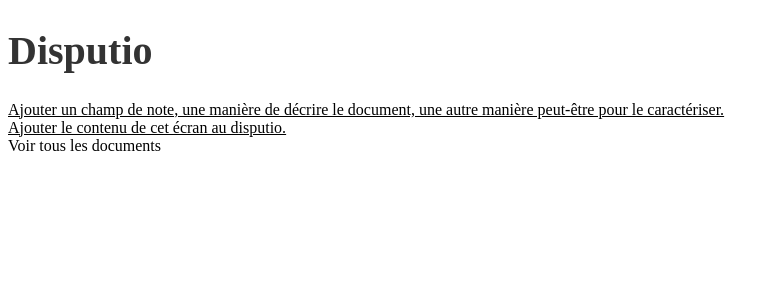
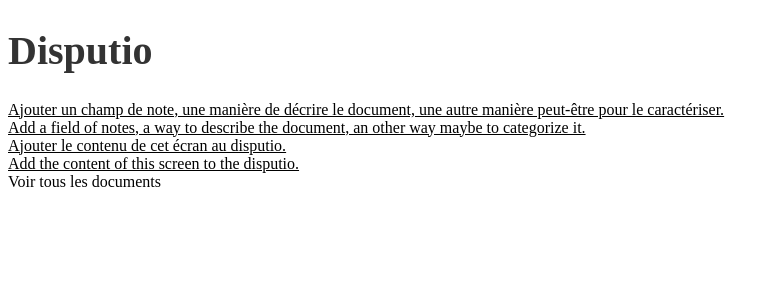
Before and after one commit to osp/osp.tools.disputio, a Python web app: template disputio/templates/index.html in a window 1280 px wide. Shown: the top 300 px of the page, without its empty margins (0-778 px from the left). Run offline with Jinja, Linux system fonts and the light colour scheme; the template is opened without the code that fills it, so the values that code supplies are empty; style sheets or scripts are compiled from the project's sources.

Commit message:
traduction

```diff
--- a/disputio/templates/index.html
+++ b/disputio/templates/index.html
@@ -1,5 +1,5 @@
 {% extends "base.html" %}
-{% block title %}Add Document noForm{% endblock %}
+{% block title %}Disputio - nourrissez-moi{% endblock %}
 {% block js %}
 /* javascript */
 
@@ -38,8 +38,14 @@ $(document).ready(function()
 <div id="input-wrapper">
 
 </div">
-<div class="button" id="add-key">Ajouter un champ de note, une manière de décrire le document, une autre manière peut-être pour le caractériser.</div>
-<div class="button" id="add-doc">Ajouter le contenu de cet écran au disputio.</div>
+<div class="button" id="add-key">
+Ajouter un champ de note, une manière de décrire le document, une autre manière peut-être pour le caractériser.</br>
+Add a field of notes, a way to describe the document, an other way maybe to categorize it.
+</div>
+<div class="button" id="add-doc">
+Ajouter le contenu de cet écran au disputio.<br/>
+Add the content of this screen to the disputio.
+</div>
 
 </form>
 
--- a/media/css/disputio.less
+++ b/media/css/disputio.less
@@ -20,6 +20,6 @@ h1
 
 p
 {
-	font-family:"Sans serif";
+	font-family:sans-serif;
 	font-size:20px;
 }
```
